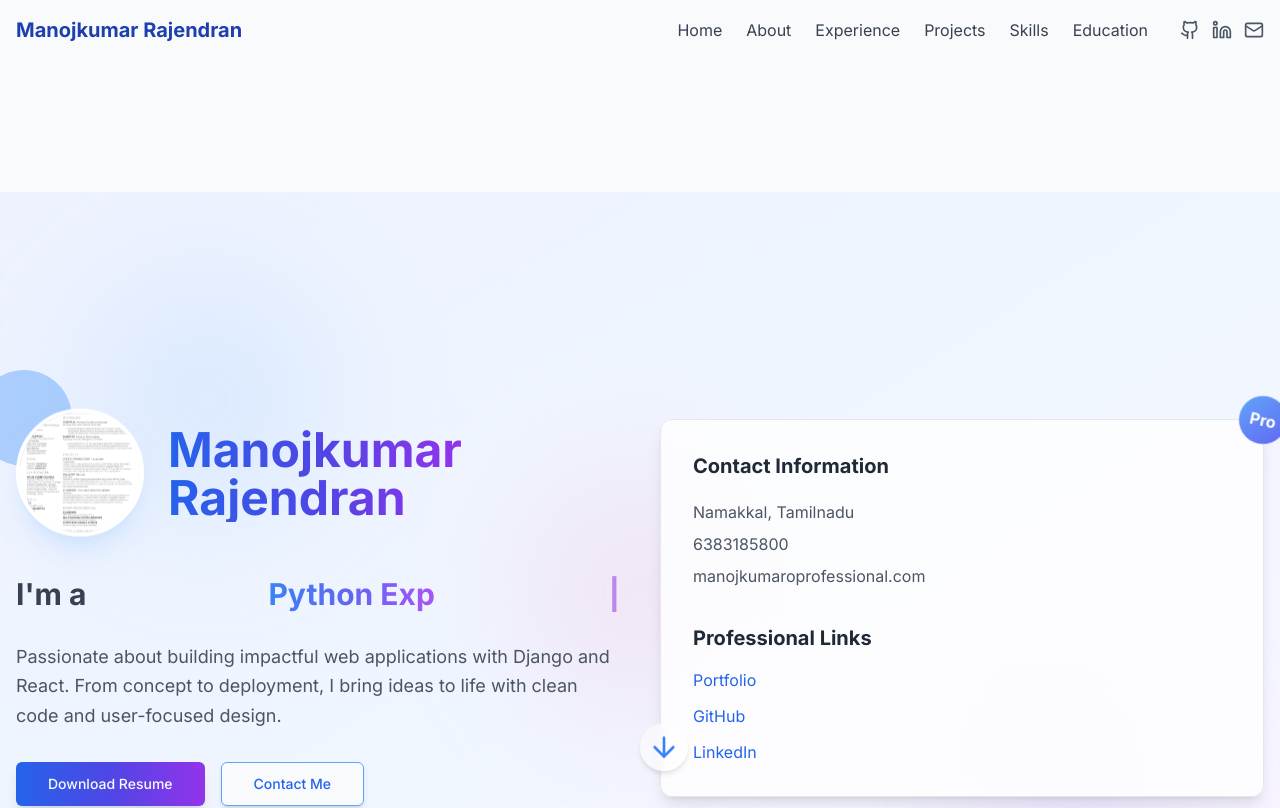
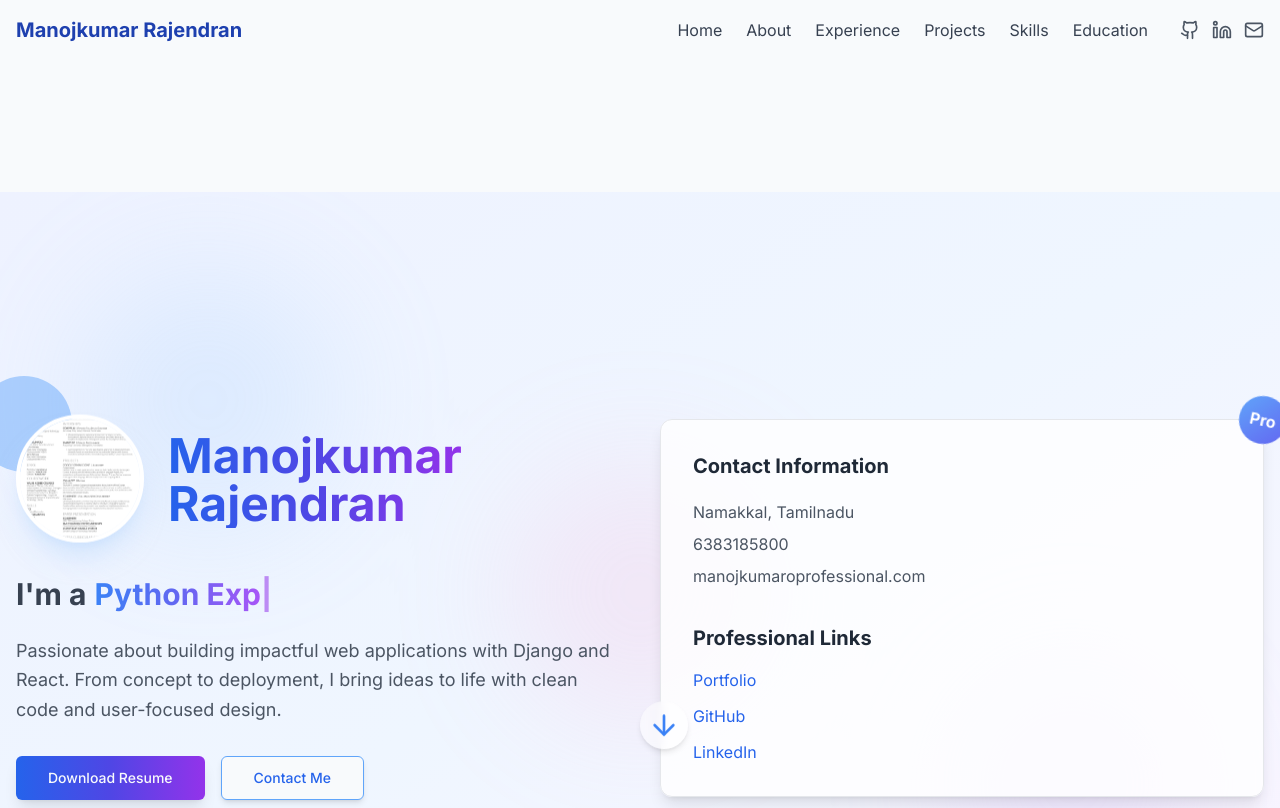
Before and after one commit to MANOJKUMAR0404/portfolio_new, a React (Vite) app: page / in a window 1280 px wide. Shown: the top 808 px of the page. Built offline with nearby package versions, Linux system fonts and the light colour scheme.

Commit message:
Fix: Adjust spacing and dropdown arrow
Adjust spacing between "I'm a" and the typing text in the Hero component. Also, move the dropdown arrow in the Hero component further down.

```diff
--- a/src/components/Hero.tsx
+++ b/src/components/Hero.tsx
@@ -68,7 +68,7 @@ const Hero = () => {
                 </div>
               </div>
             </div>
-            <h2 className="text-2xl md:text-3xl font-bold text-gray-700 mb-6 h-12 flex items-center">
+            <h2 className="text-2xl md:text-3xl font-bold text-gray-700 mb-6 flex items-center">
               <span className="mr-2">I'm a</span>
               <span className="typing bg-gradient-to-r from-blue-500 via-indigo-500 to-purple-500 bg-clip-text text-transparent">{typingText}</span>
               <span className="animate-pulse text-purple-600">|</span>
@@ -146,7 +146,7 @@ const Hero = () => {
             </div>
           </div>
         </div>
-        <div className="absolute bottom-6 left-1/2 transform -translate-x-1/2 animate-bounce">
+        <div className="absolute bottom-10 left-1/2 transform -translate-x-1/2 animate-bounce">
           <a href="#about" className="text-blue-500 hover:text-indigo-600 transition-colors">
             <div className="p-2 rounded-full bg-white/50 backdrop-blur-sm shadow-md">
               <ArrowDown size={32} />
--- a/src/index.css
+++ b/src/index.css
@@ -1,4 +1,3 @@
-
 @import url('https://fonts.googleapis.com/css2?family=Inter:wght@300;400;500;600;700&family=Fira+Code:wght@400;500&display=swap');
 
 @tailwind base;
@@ -177,7 +176,8 @@
 .typing {
   overflow: hidden;
   white-space: nowrap;
-  margin: 0 auto;
+  margin: 0;
+  display: inline-block;
 }
 
 /* 3D card effect */
```
